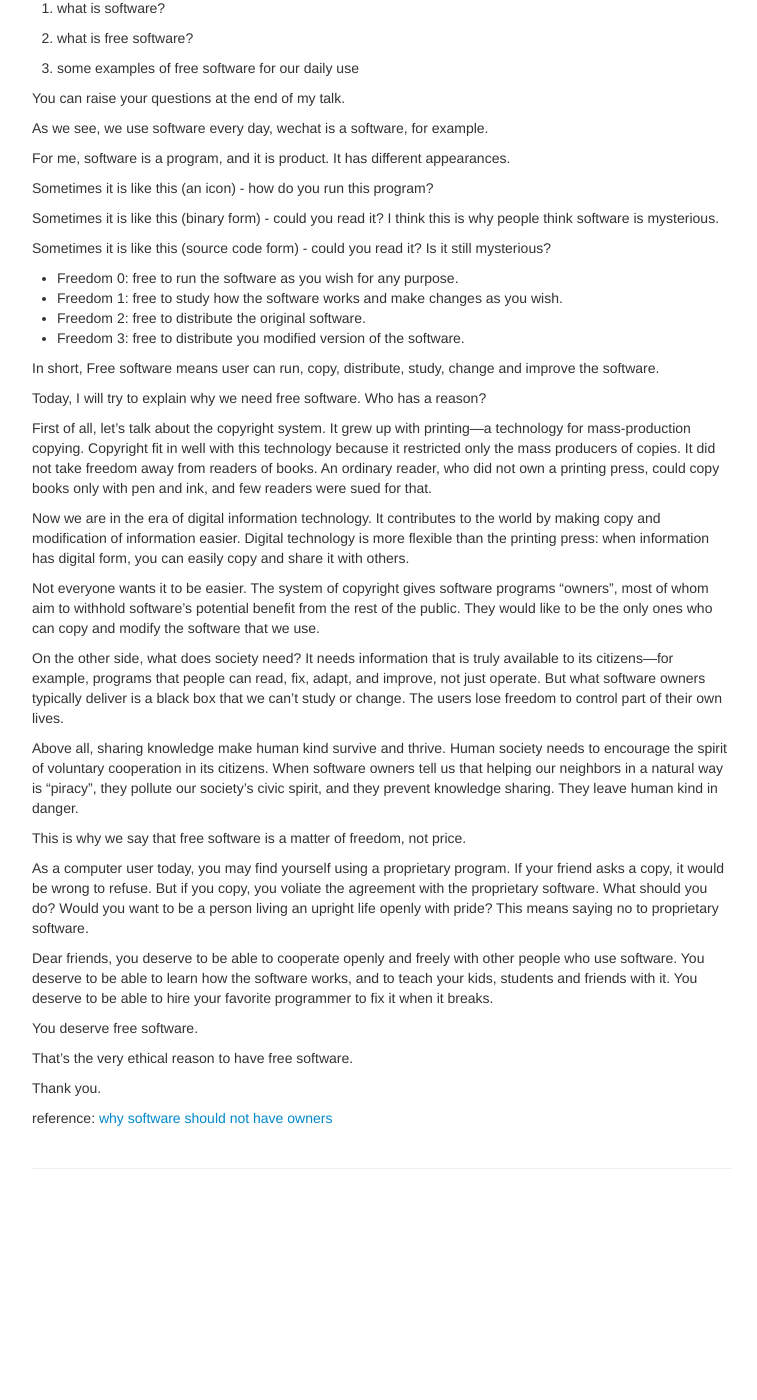
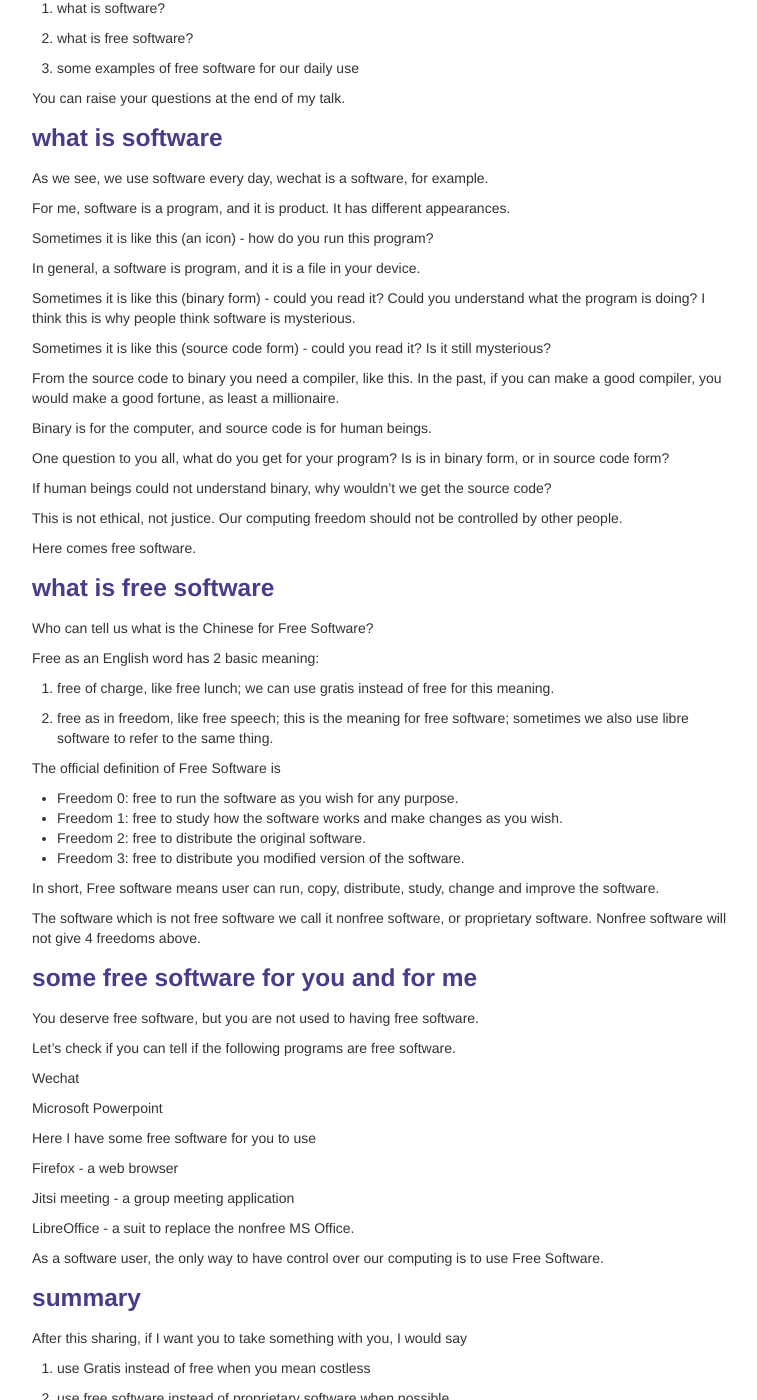
Before and after one commit to wxie2017/wxie2017.github.io, a Jekyll site: the page built from pages/speech/fs_for_you_and_for_me.md, in a window 1280 px wide and 1400 px high, scrolled down 414 px. Shown: the whole window, without its empty margins (258-1015 px from the left). Built offline with Jekyll 4.4.1, drawn with Linux system fonts in a browser that asks for light colours; before the commit the page ends 1614 px from its top, so only the background shows below that; some of the changed text lies outside the part shown.

Commit message:
add new talk: free software for you and for me

```diff
--- a/pages/speech/fs_for_you_and_for_me.md
+++ b/pages/speech/fs_for_you_and_for_me.md
@@ -33,17 +33,48 @@
 
 You can raise your questions at the end of my talk.
 
+### what is software
+
 As we see, we use software every day, wechat is a software, for example.
 
 For me, software is a program, and it is product. It has different appearances.
 
 Sometimes it is like this (an icon) - how do you run this program?
 
-Sometimes it is like this (binary form) - could you read it? I think this is
-why people think software is mysterious.
+In general, a software is program, and it is a file in your device.
 
-Sometimes it is like this (source code form) - could you read it? Is it still
-mysterious?
+Sometimes it is like this (binary form) - could you read it? Could you understand
+what the program is doing? I think this is why people think software is mysterious.
+
+Sometimes it is like this (source code form) - could you read it? Is it still mysterious?
+
+From the source code to binary you need a compiler, like this. In the past, if you
+can make a good compiler, you would make a good fortune, as least a millionaire.
+
+Binary is for the computer, and source code is for human beings.
+
+One question to you all, what do you get for your program? Is is in binary form, or in
+source code form?
+
+If human beings could not understand binary, why wouldn't we get the source code?
+
+This is not ethical, not justice. Our computing freedom should not be controlled
+by other people.
+
+Here comes free software.
+
+### what is free software
+
+Who can tell us what is the Chinese for Free Software?
+
+Free as an English word has 2 basic meaning:
+
+1. free of charge, like free lunch; we can use gratis instead of free for this meaning.
+
+2. free as in freedom, like free speech; this is the meaning for free software; sometimes
+we also use libre software to refer to the same thing.
+
+The official definition of Free Software is
 
 - Freedom 0: free to run the software as you wish for any purpose.
 - Freedom 1: free to study how the software works and make changes as you wish.
@@ -52,49 +83,39 @@
 
 In short, Free software means user can run, copy, distribute, study, change and improve the software.
 
-Today, I will try to explain why we need free software. Who has a reason?
+The software which is not free software we call it nonfree software, or proprietary software.
+Nonfree software will not give 4 freedoms above.
 
-First of all, let's talk about the copyright system. It grew up with printing—a technology
-for mass-production copying. Copyright fit in well with this technology because it restricted
-only the mass producers of copies. It did not take freedom away from readers of books. An
-ordinary reader, who did not own a printing press, could copy books only with pen and ink,
-and few readers were sued for that.
+### some free software for you and for me
 
-Now we are in the era of digital information technology. It contributes to the world by
-making copy and modification of information easier. Digital technology is more flexible than
-the printing press: when information has digital form, you can easily copy and share it
-with others.
+You deserve free software, but you are not used to having free software.
 
-Not everyone wants it to be easier. The system of copyright gives software programs “owners”,
-most of whom aim to withhold software's potential benefit from the rest of the public. They
-would like to be the only ones who can copy and modify the software that we use.
+Let's check if you can tell if the following programs are free software.
 
-On the other side, what does society need? It needs information that is truly available to
-its citizens—for example, programs that people can read, fix, adapt, and improve, not just
-operate. But what software owners typically deliver is a black box that we can't study or
-change. The users lose freedom to control part of their own lives.
+Wechat
 
-Above all, sharing knowledge make human kind survive and thrive. Human society needs to
-encourage the spirit of voluntary cooperation in its citizens. When software owners tell us
-that helping our neighbors in a natural way is “piracy”, they pollute our society's civic
-spirit, and they prevent knowledge sharing. They leave human kind in danger.
+Microsoft Powerpoint
 
-This is why we say that free software is a matter of freedom, not price.
+Here I have some free software for you to use
 
-As a computer user today, you may find yourself using a proprietary program. If your friend asks
-a copy, it would be wrong to refuse. But if you copy, you voliate the agreement with the
-proprietary software. What should you do? Would you want to be a person living an upright life
-openly with pride? This means saying no to proprietary software.
+Firefox - a web browser
 
-Dear friends, you deserve to be able to cooperate openly and freely with other people who use
-software. You deserve to be able to learn how the software works, and to teach your kids,
-students and friends with it. You deserve to be able to hire your favorite programmer to fix it
-when it breaks.
+Jitsi meeting - a group meeting application
 
-You deserve free software.
+LibreOffice - a suit to replace the nonfree MS Office.
 
-That's the very ethical reason to have free software.
+As a software user, the only way to have control over our computing is
+to use Free Software.
+
+### summary
+
+After this sharing, if I want you to take something with you, I would say
+
+1. use Gratis instead of free when you mean costless
+
+2. use free software instead of proprietary software when possible
+
+A thousand-mile journey starts with a single step, each step towards your
+software freedom is a good step.
 
 Thank you.
-
-reference: [why software should not have owners](https://www.gnu.org/philosophy/why-free.html)
```
Also changed, not shown: other parts of pages/speech/fs_for_you_and_for_me.md (+1 -1 lines), pages/talks.md (+24 -24 lines).
